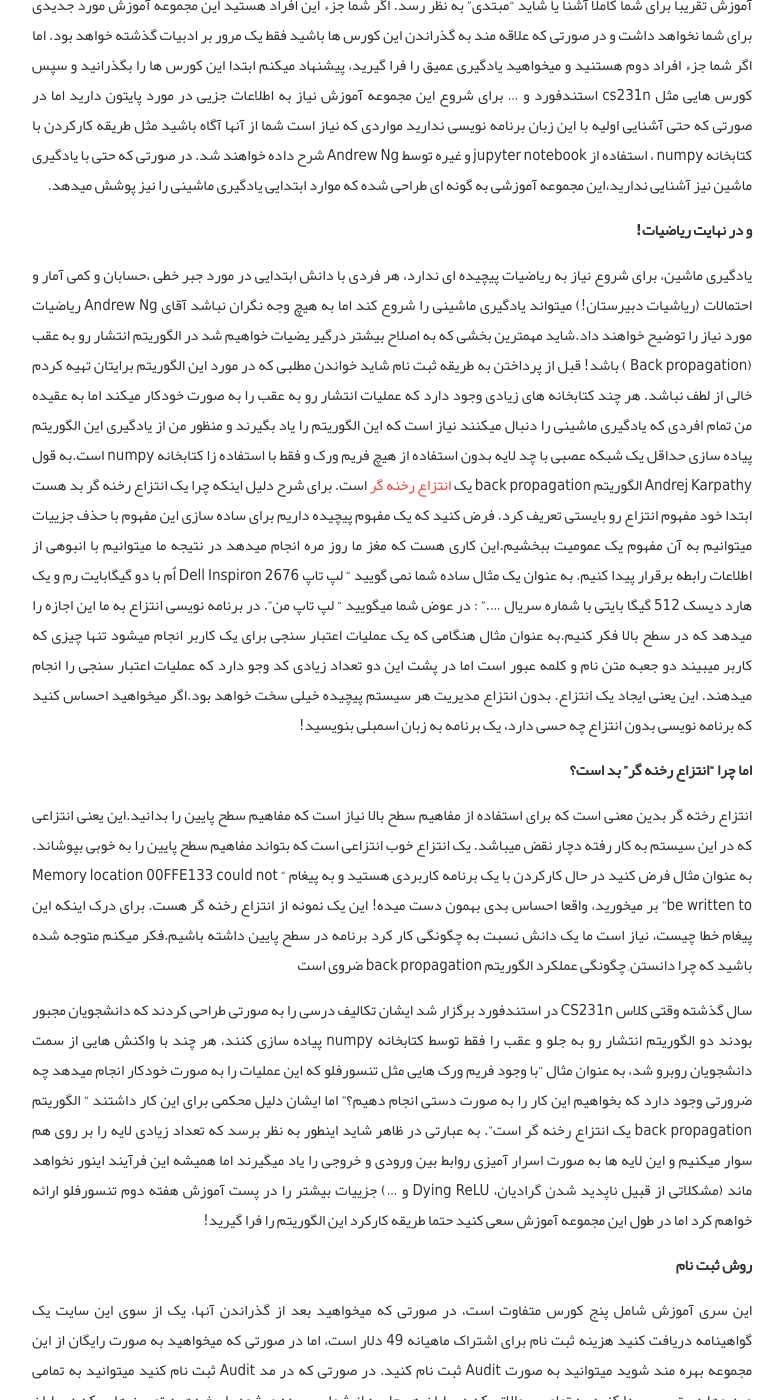
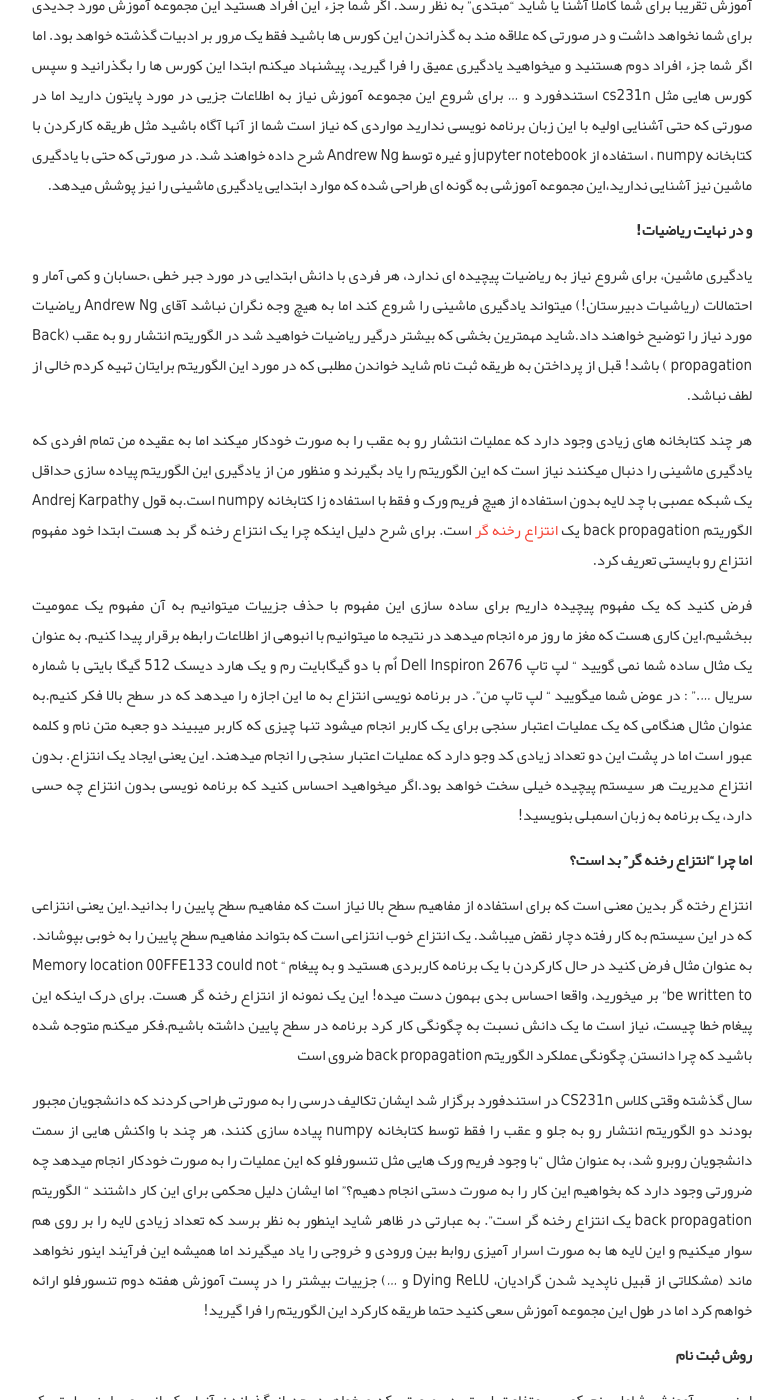
Before and after one commit to AlisterTA/alisterta.github.io, a Jekyll site: the page built from _posts/2017-08-16-کورس یادگیری عمیق آقای Andrew Ng.md, in a window 1280 px wide and 1400 px high, scrolled down 1836 px. Shown: the whole window, without its empty margins (248-1032 px from the left). Built offline with Jekyll 4.4.1, drawn with Linux system fonts in a browser that asks for light colours; comment, search, counter and statistics services are not loaded.

Commit message:
Update 2017-08-16-کورس یادگیری عمیق آقای Andrew Ng.md

```diff
--- a/_posts/2017-08-16-کورس یادگیری عمیق آقای Andrew Ng.md
+++ b/_posts/2017-08-16-کورس یادگیری عمیق آقای Andrew Ng.md
@@ -33,8 +33,10 @@
 
 **و در نهایت ریاضیات!**
 
- یادگیری ماشین، برای شروع نیاز به ریاضیات پیچیده ای ندارد، هر فردی با دانش ابتدایی در مورد جبر خطی ،حسابان و کمی آمار و احتمالات (ریاشیات دبیرستان!) میتواند یادگیری ماشینی را شروع کند اما به هیچ وجه نگران نباشد آقای Andrew Ng ریاضیات مورد نیاز را توضیح خواهند داد.شاید مهمترین بخشی که به اصلاح بیشتر درگیر یضیات خواهیم شد در الگوریتم انتشار رو به عقب (Back propagation ) باشد! قبل از پرداختن به طریقه ثبت نام شاید خواندن مطلبی که در مورد این الگوریتم برایتان تهیه کردم خالی از لطف نباشد.
+ یادگیری ماشین، برای شروع نیاز به ریاضیات پیچیده ای ندارد، هر فردی با دانش ابتدایی در مورد جبر خطی ،حسابان و کمی آمار و احتمالات (ریاشیات دبیرستان!) میتواند یادگیری ماشینی را شروع کند اما به هیچ وجه نگران نباشد آقای Andrew Ng ریاضیات مورد نیاز را توضیح خواهند داد.شاید مهمترین بخشی که بیشتر درگیر ریاضیات خواهید شد در الگوریتم انتشار رو به عقب (Back propagation ) باشد! قبل از پرداختن به طریقه ثبت نام شاید خواندن مطلبی که در مورد این الگوریتم برایتان تهیه کردم خالی از لطف نباشد.
+
 هر چند کتابخانه های زیادی وجود دارد که عملیات انتشار رو به عقب را به صورت خودکار میکند اما به عقیده من تمام افردی که یادگیری ماشینی را دنبال میکنند نیاز است که این الگوریتم را یاد بگیرند و منظور من از یادگیری این الگوریتم پیاده سازی حداقل یک شبکه عصبی با چد لایه بدون استفاده از هیچ فریم ورک و فقط با استفاده زا کتابخانه numpy است.به قول Andrej Karpathy الگوریتم back propagation یک [انتزاع رخنه گر](https://en.wikipedia.org/wiki/Leaky_abstraction) است. برای شرح دلیل اینکه چرا یک انتزاع رخنه گر بد هست ابتدا خود مفهوم انتزاع رو بایستی تعریف کرد.
+
 فرض کنید که یک مفهوم پیچیده داریم برای ساده سازی این مفهوم با حذف جزییات میتوانیم به آن مفهوم یک عمومیت ببخشیم.این کاری هست که مغز ما روز مره انجام میدهد در نتیجه ما میتوانیم با انبوهی از اطلاعات رابطه برقرار پیدا کنیم. به عنوان یک مثال ساده شما نمی گویید " لپ تاپ Dell Inspiron 2676 اٌم با دو گیگابایت رم و یک هارد دیسک 512 گیگا بایتی با شماره سریال ...." : در عوض شما میگویید " لپ تاپ من". در برنامه نویسی انتزاع به ما این اجازه را میدهد که در سطح بالا فکر کنیم.به عنوان مثال هنگامی که یک عملیات اعتبار سنجی برای یک کاربر انجام میشود تنها چیزی که کاربر میبیند دو جعبه متن نام و کلمه عبور است اما در پشت این دو تعداد زیادی کد وجو دارد که عملیات اعتبار سنجی را انجام میدهند. این یعنی ایجاد یک انتزاع. بدون انتزاع مدیریت هر سیستم پیچیده خیلی سخت خواهد بود.اگر میخواهید احساس کنید که برنامه نویسی بدون انتزاع چه حسی دارد، یک برنامه به زبان اسمبلی بنویسید!
 
 **اما چرا "انتزاع رخنه گر" بد است؟**
```
